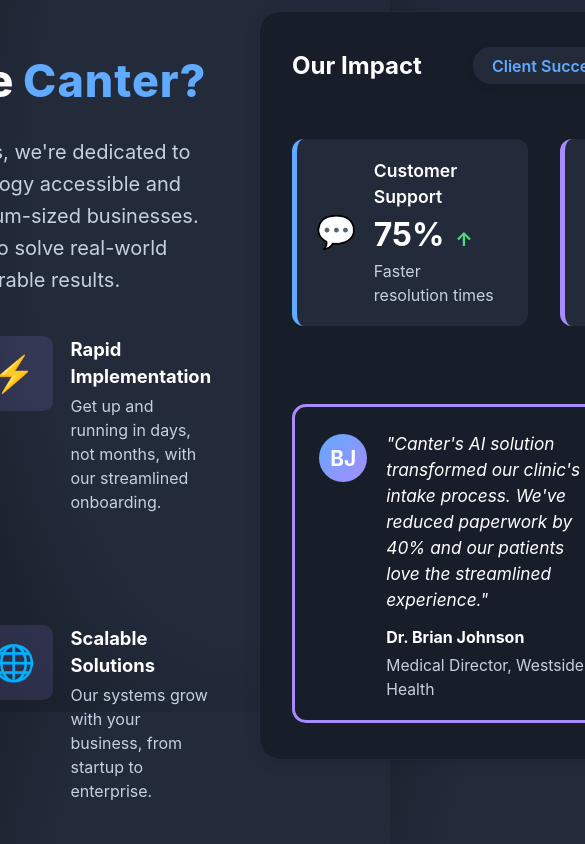
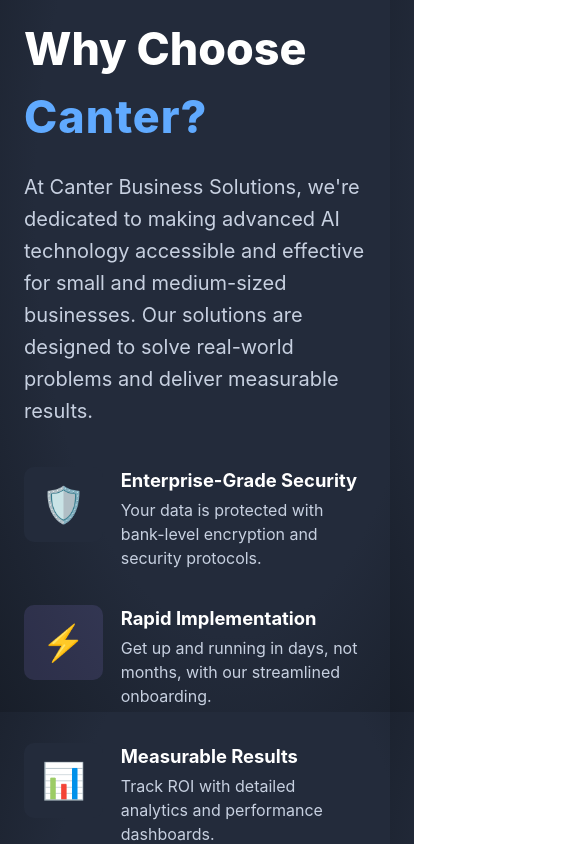
Before and after one commit to MasterKnown1610/canter-website, a React (Vite) app: page / in a window 390 px wide. Shown: the part 1820-2664 px from the top of the page, 585 px wide, since content can reach past the window. Built offline with nearby package versions, Linux system fonts and the light colour scheme.

Commit message:
mobile responsive

```diff
--- a/src/components/About.scss
+++ b/src/components/About.scss
@@ -12,6 +12,7 @@
 .about-section__left {
   flex: 1.2;
   max-width: 700px;
+  padding: 0 1.5rem;
 }
 .about-section__title {
   font-size: 2.8rem;
@@ -83,6 +84,7 @@
   flex-direction: column;
   gap: 2.2rem;
   border: 1.5px solid #232b3b;
+  overflow: hidden;
 }
 .about-section__impact-header {
   display: flex;
@@ -194,3 +196,51 @@
   color: #c7d0e0;
   font-size: 0.98rem;
 }
+
+@media (max-width: 1024px) {
+  .about-section {
+    flex-direction: column;
+    align-items: center;
+    gap: 2rem;
+    padding: 2rem 1.5rem;
+  }
+
+  .about-section__left {
+    max-width: 100%;
+  }
+
+  .about-section__right {
+    max-width: 100%;
+    align-items: center;
+  }
+
+  .about-section__impact-card {
+    max-width: 100%;
+  }
+}
+
+@media (max-width: 768px) {
+  .about-section__left {
+    max-width: 100%;
+  }
+
+  .about-section__right {
+    max-width: 100%;
+  }
+  .about-section__features {
+    grid-template-columns: 1fr;
+  }
+}
+
+@media (max-width: 480px) {
+  .about-section__left {
+    max-width: 100%;
+  }
+
+  .about-section__right {
+    max-width: 100%;
+  }
+  .about-section__impact-stats {
+    flex-direction: column;
+  }
+}
--- a/src/components/Contact.scss
+++ b/src/components/Contact.scss
@@ -38,6 +38,7 @@
   gap: 3rem;
   align-items: flex-start;
   justify-content: center;
+  padding: 0 2rem;
 }
 .contact-section__info {
   flex: 1;
@@ -192,3 +193,77 @@
 .contact-section__submit:hover {
   background: linear-gradient(90deg, #2563ff 0%, #a78bfa 100%);
 }
+
+// Media Queries for Responsive Design
+@media screen and (max-width: 1024px) {
+  .contact-section__content {
+    padding: 0 1.5rem;
+    gap: 2rem;
+  }
+}
+
+@media screen and (max-width: 768px) {
+  .contact-section {
+    padding: 3rem 0;
+  }
+
+  .contact-section__title {
+    font-size: 2rem;
+  }
+
+  .contact-section__content {
+    flex-direction: column;
+    align-items: center;
+    gap: 3rem;
+  }
+
+  .contact-section__info {
+    max-width: 100%;
+    width: 100%;
+  }
+
+  .contact-section__form {
+    min-width: 100%;
+    padding: 2rem;
+  }
+
+  .contact-section__form-row {
+    flex-direction: column;
+    gap: 1.2rem;
+  }
+}
+
+@media screen and (max-width: 480px) {
+  .contact-section {
+    padding: 2rem 0;
+  }
+
+  .contact-section__title {
+    font-size: 1.75rem;
+  }
+
+  .contact-section__subtitle {
+    font-size: 1rem;
+  }
+
+  .contact-section__content {
+    padding: 0 1rem;
+  }
+
+  .contact-section__form {
+    padding: 1.5rem;
+  }
+
+  .contact-section__info-icon {
+    font-size: 1.4rem;
+    padding: 0.4rem 0.6rem;
+  }
+
+  .contact-section__info-label {
+    font-size: 1rem;
+  }
+
+  .contact-section__info-value {
+    font-size: 0.95rem;
+  }
+}
--- a/src/components/Header.scss
+++ b/src/components/Header.scss
@@ -126,7 +126,6 @@
   }
 
   .header__nav {
-    width: 100%;
     max-width: none;
   }
 }
--- a/src/components/Hero.scss
+++ b/src/components/Hero.scss
@@ -96,7 +96,6 @@
   }
 
   .hero__btn {
-    width: 100%;
     text-align: center;
   }
 }
```
